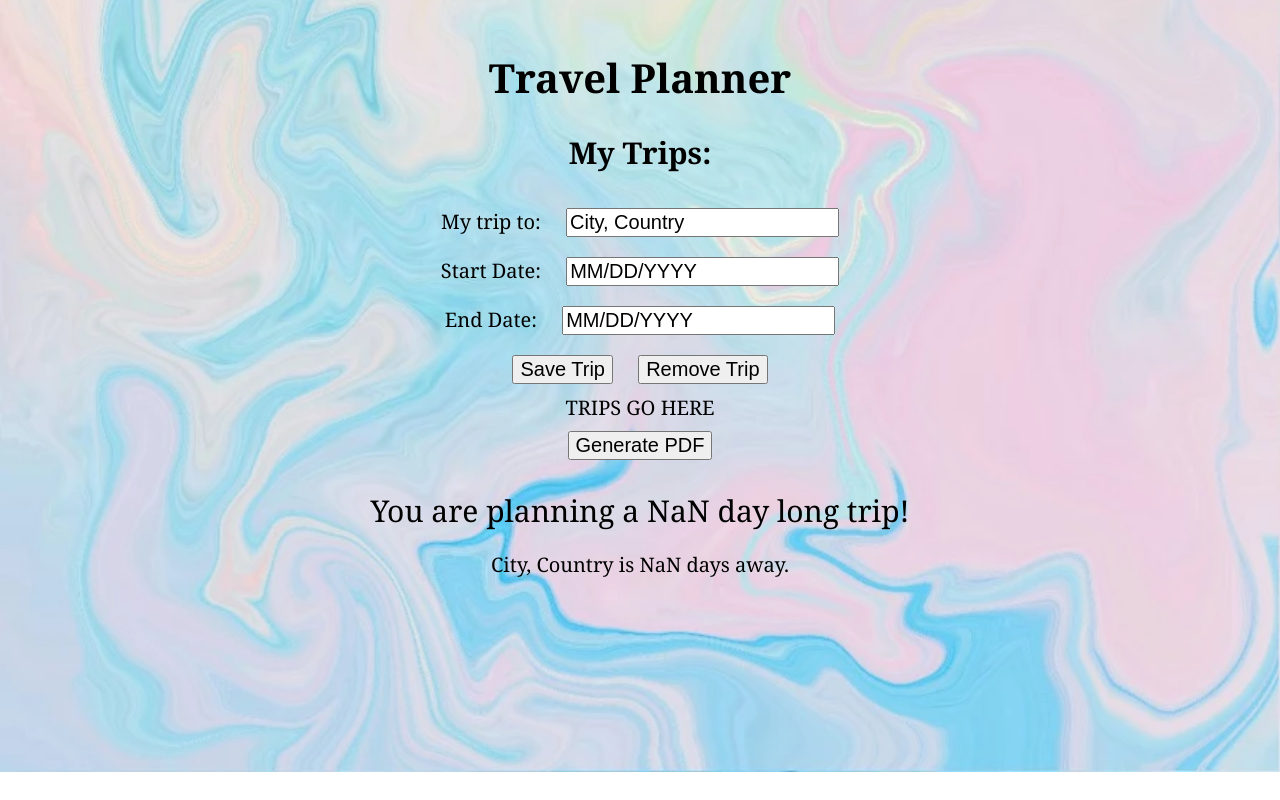
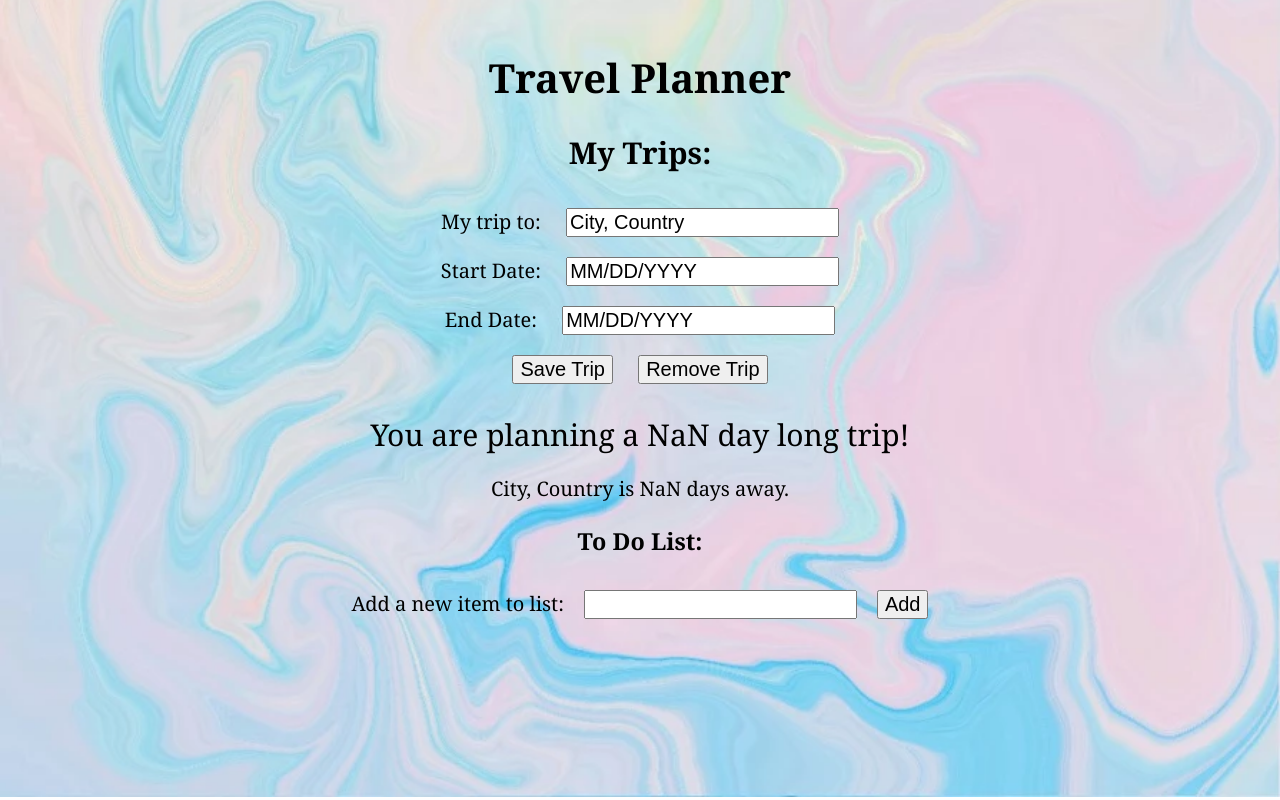
Before and after one commit to RoseMagura/Capstone-Project, a website built with webpack: page src/client/views/index.html in a window 1280 px wide. Both pictures are taken after a click on the input "Save Trip". Built offline with nearby package versions, Linux system fonts and the light colour scheme; no server answers.

Commit message:
Feat: Add option to create a to do list

```diff
--- a/src/client/index.js
+++ b/src/client/index.js
@@ -190,7 +190,10 @@ function performAction(e) {
       const lat = geoArray[0].latitude;
       const lng = geoArray[0].longitude;
       postToWb('http://localhost:8000/wbApi', {lat, lng});
-    });
+    })
+    .then(
+      addList()
+    )
 }
 
 //Calculating length of trip and displaying on page
@@ -235,3 +238,29 @@ function displayCountdown(x, y) {
   countdownMsg.innerHTML = x + " is " + y + " days away.";
   document.body.appendChild(countdownMsg);
 }
+
+function addList(){
+  const box = document.createElement('div');
+  box.setAttribute('id', 'listBox');
+  const listHeading = document.createElement('h3');
+  listHeading.innerHTML = "To Do List: ";
+  const list = document.createElement('ul');
+  const listInput = document.createElement('INPUT');
+  listInput.setAttribute('type', 'text');
+  const inputLabel = document.createElement('label');
+  inputLabel.innerHTML = 'Add a new item to list:';
+  const listButton = document.createElement('button');
+  listButton.innerHTML = 'Add';
+  box.appendChild(listHeading);
+  box.appendChild(inputLabel);
+  box.appendChild(listInput);
+  box.appendChild(listButton);
+  box.appendChild(list);
+  listButton.addEventListener('click', addItem, false);
+  function addItem(){
+    const li = document.createElement('li');
+    li.innerHTML = listInput.value;
+    box.appendChild(li);
+  }
+  document.body.appendChild(box);
+}
--- a/src/client/views/index.html
+++ b/src/client/views/index.html
@@ -32,11 +32,6 @@
           </form>
         </div>
       </div>
-      <div id='trip'>
-        TRIPS GO HERE
-        <div id="pdf">
-          <button type="button" id="pdf">Generate PDF</button>
-        </div>
       </div>
     </div>
 
```
